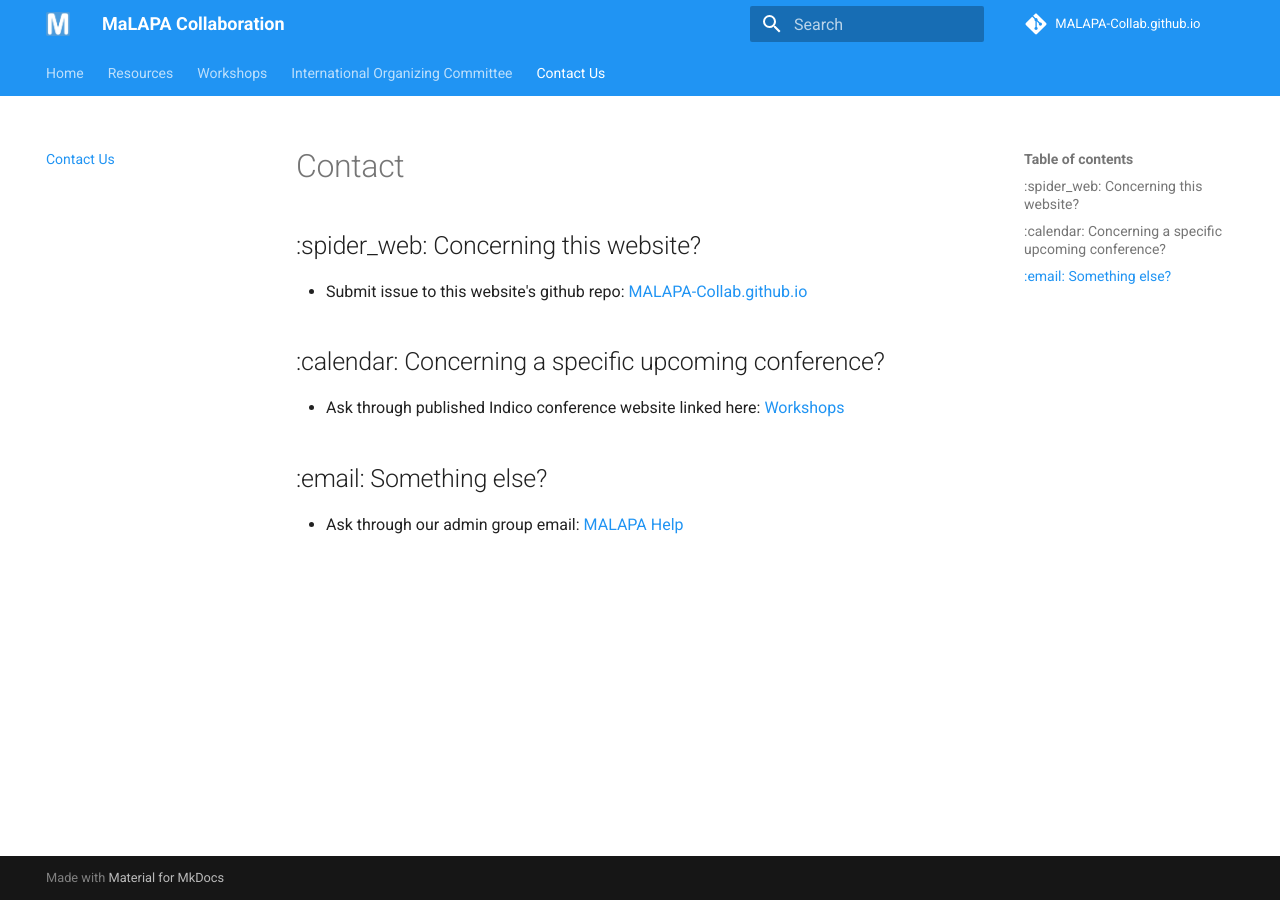
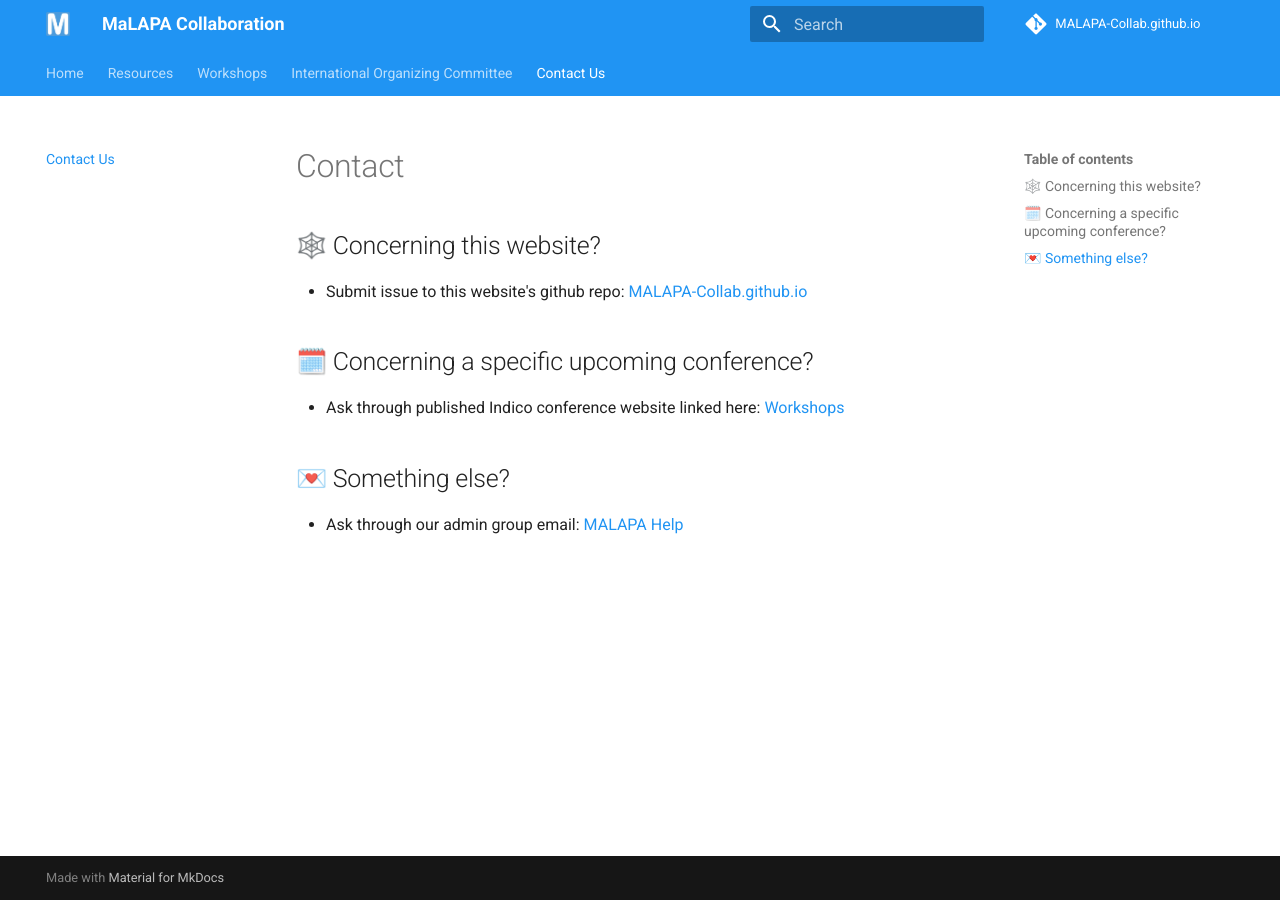
Before and after one commit to MALAPA-Collab/MALAPA-Collab.github.io, an MkDocs documentation site: the page built from docs/contact.md, in a window 1280 px wide. Built offline with MkDocs 1.6.1 and Material for MkDocs 9.7.7, drawn with Linux system fonts in a browser that asks for light colours; comment, search, counter and statistics services are not loaded; some of the changed lines change nothing that is shown.

Commit message:
Update emoji icons in contact.md

```diff
--- a/docs/contact.md
+++ b/docs/contact.md
@@ -1,12 +1,12 @@
 # Contact
 
-## :spider_web: Concerning this website?
+## 🕸️ Concerning this website?
 * Submit issue to this website's github repo: [MALAPA-Collab.github.io](https://github.com/MALAPA-Collab/MALAPA-Collab.github.io/issues)
 
 
-## :calendar: Concerning a specific upcoming conference?
+## 🗓️ Concerning a specific upcoming conference?
 * Ask through published Indico conference website linked here: [Workshops](workshops.md)
 
 
-## :email: Something else?
+## 💌 Something else?
 * Ask through our admin group email: [MALAPA Help](mailto:malapa-help@googlegroups.com?subject=[MaLAPA-Help]%20Contact%20Us&body=Dear%20MaLAPA,%0A%0A)
```
